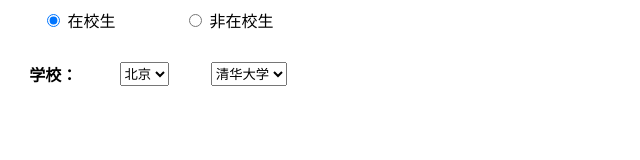
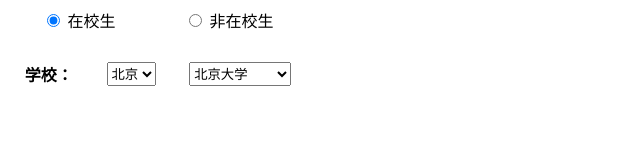
Before and after one commit to Orzcor/ife, a plain HTML site: page 31/index.html in a window 1280 px wide. Shown: the whole page, without its empty margins (0-640 px from the left). Drawn offline with Linux system fonts and the light colour scheme.

Commit message:
[task31] index.js: finish linkage function

```diff
--- a/31/index.html
+++ b/31/index.html
@@ -22,10 +22,8 @@
         <section class="m-ct">
             <div id="j-school" class="school">
                 <strong>学校：</strong>
-                <select name="" id="">
-                    <option value="">北京</option>
-                </select>
-                <select name="" id="">
+                <select name="" id="citySelect"></select>
+                <select name="" id="schoolSelect">
                     <option value="">清华大学</option>
                 </select>
             </div>
--- a/31/index.js
+++ b/31/index.js
@@ -5,12 +5,20 @@
     }, {
         'city': '天津',
         'school': ['天津大学', '南开大学', '天津理工大学', '天津财经大学', '天津财经大学']
+    }, {
+        'city': '上海',
+        'school': ['上海大学', '复旦大学', '上海理工大学', '上海财经大学', '上海财经大学']
+    }, {
+        'city': '成都',
+        'school': ['成都大学', '西南大学', '成都理工大学', '成都科技大学', '西南财经大学', '西华大学']
     }]
 
     let inRadio = document.getElementById('inSchool'),
         outRadio = document.getElementById('outSchool'),
         school = document.getElementById('j-school'),
-        job = document.getElementById('j-job')
+        job = document.getElementById('j-job'),
+        citySelect = document.getElementById('citySelect'),
+        schoolSelect = document.getElementById('schoolSelect')
 
 
     inRadio.addEventListener('click', function(){
@@ -23,5 +31,30 @@
         job.style.display = 'flex'
     })
 
+    function cityOption(){
+        for(let i = 0, l = data.length; i < l; i++){
+            let option = document.createElement('option')
+            option.textContent = data[i].city
+            option.value = data[i].city
+            citySelect.appendChild(option)
+        }
+    }
 
+    function schoolOption(index = 0){
+        schoolSelect.innerHTML = ''
+        let schoolList = data[index].school
+        for(let i = 0, l = schoolList.length; i < l; i++){
+            let option = document.createElement('option')
+            option.textContent = schoolList[i]
+            option.value = schoolList[i]
+            schoolSelect.appendChild(option)
+        }
+    }
+
+    cityOption()
+    schoolOption()
+
+    citySelect.addEventListener('change', function(){
+        schoolOption(this.selectedIndex)
+    })
 })()
```
